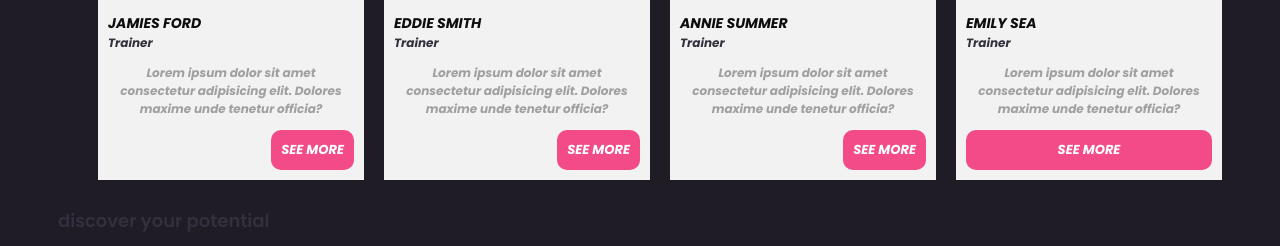
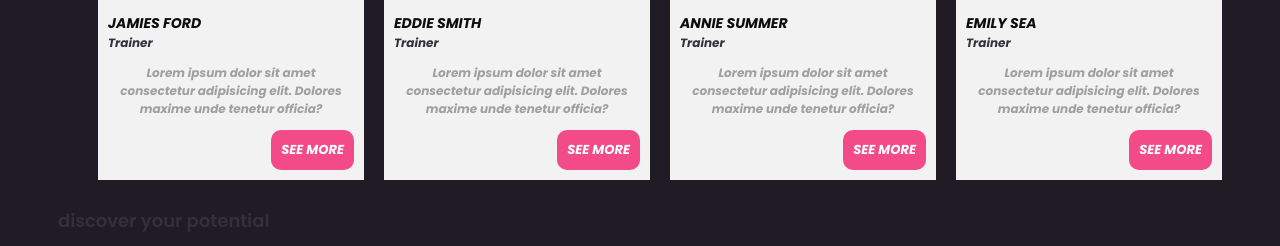
Before and after one commit to hh-web-21-7/css-project-team1, a plain HTML site: page index.html in a window 1280 px wide. Shown: the part 1360-1606 px from the top of the page. Drawn offline with Linux system fonts and the light colour scheme.

Commit message:
Add team__button class to Emily

```diff
--- a/index.html
+++ b/index.html
@@ -230,7 +230,7 @@
                 Lorem ipsum dolor sit amet consectetur adipisicing elit. Dolores
                 maxime unde tenetur officia?
               </p>
-              <a class="button hide-mobile" href="#">SEE MORE</a>
+              <a class="button team__button hide-mobile" href="#">SEE MORE</a>
             </div>
           </li>
         </ul>
```
